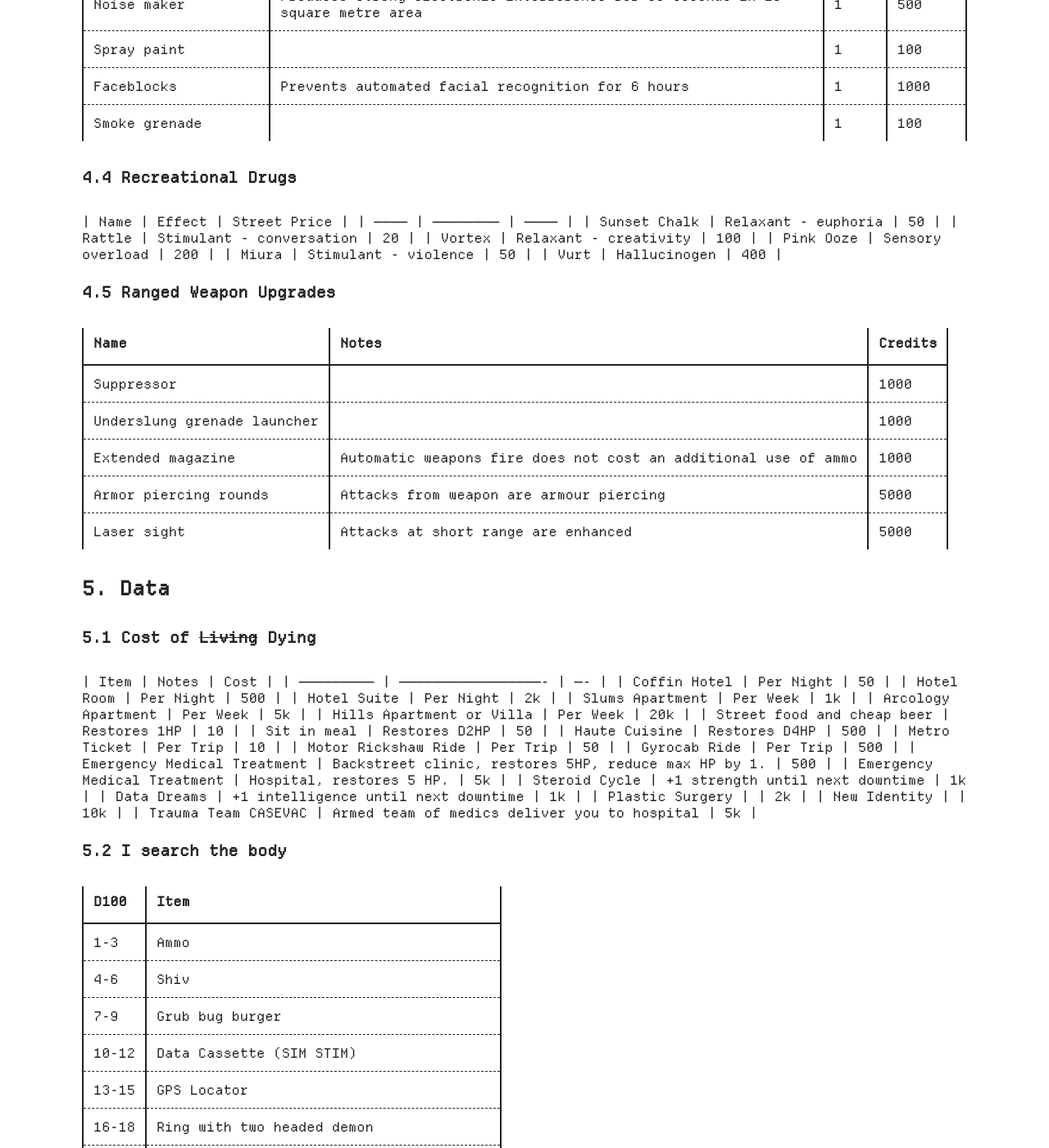
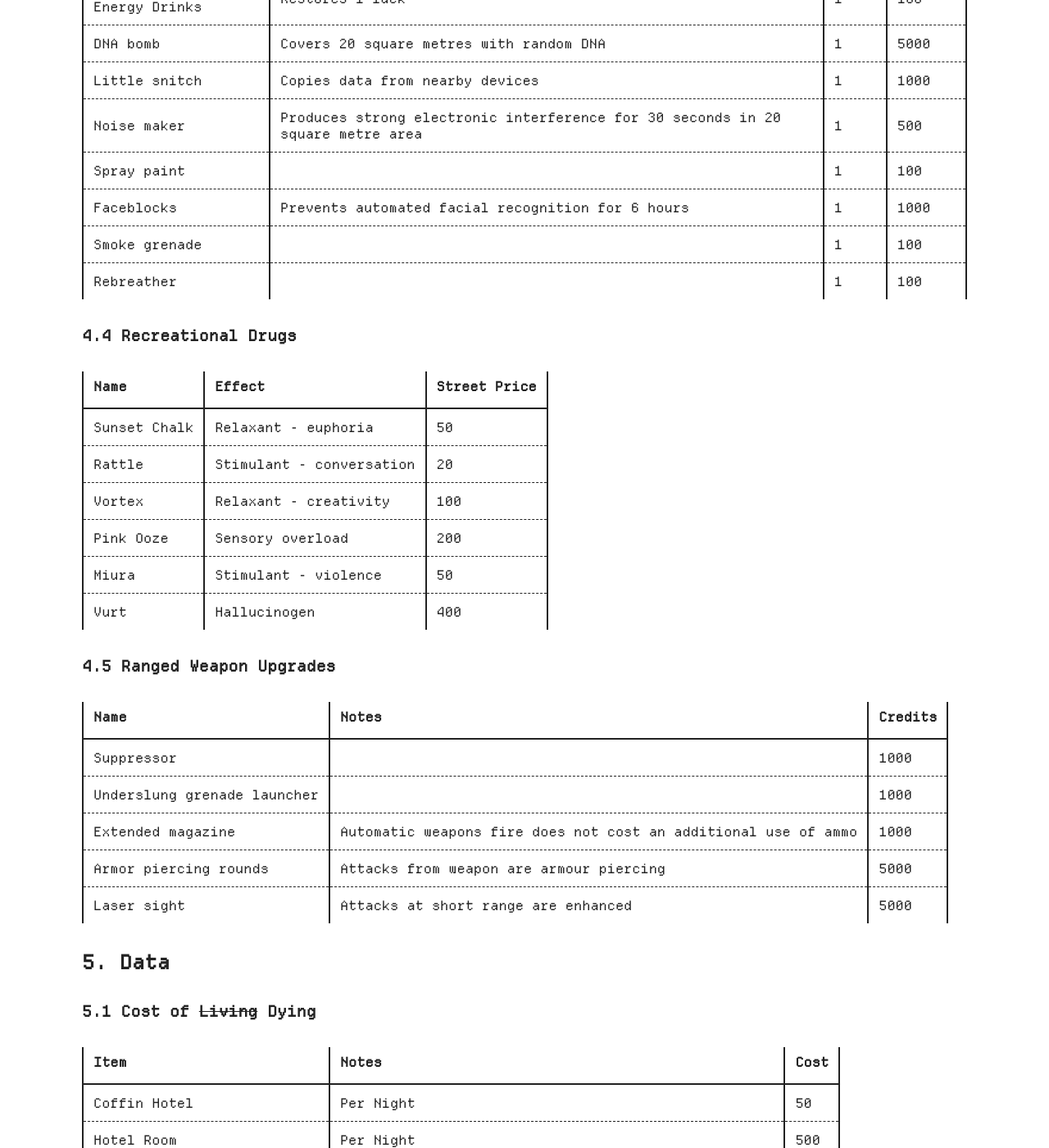
Before and after one commit to iendjinn/iendjinn, a Jekyll site: the page built from systems/cyberpunk/index.markdown, in a window 1280 px wide and 1400 px high, scrolled down 11550 px. Shown: the whole window at 82% size. Built offline with Jekyll 4.4.1, drawn with Linux system fonts in a browser that asks for light colours; some of the changed lines change nothing that is shown; some of the changed text lies outside the part shown.

Commit message:
fix: format

```diff
--- a/systems/cyberpunk/index.markdown
+++ b/systems/cyberpunk/index.markdown
@@ -156,7 +156,7 @@ Certain weapons may have additional effects:
 - Armor piercing weapons: Damage is not reduced by armor.
 - Automatic weapons: May be used to make an impaired attack against all visible enemies instead of a regular attack. Immediately deduct a usage point from ammo.
 - Blast weapons: May hit multiple targets, distribute the rolled damage between affected targets.
-- Stun weapons: Any character taking damage must make a **strength** save or miss their next action. Stun weapons never deal more than 3 damage to a single target.
+- Stun weapons: Any character taking damage must make a hard **strength** save or miss their next action. Stun weapons never deal more than 3 damage to a single target.
 
 ### 2.5 Armor
 
@@ -220,6 +220,7 @@ When you take downtime their is a chance that your luck may change based on wher
 | Slum apartment           | D4   |
 | Arcology apartment       | D6   |
 | Hills apartment or villa | D10  |
+
 ### 3.3 Netrunning
 
 The surface net that most people interact with is a locked down set of walled gardens. It's only by using a cyberdeck that net runners can access the troves of data and private networks of the deep net.
@@ -297,7 +298,7 @@ Preparing a program takes 1 hour and an intelligence save. A military grade vari
 | Nail Gun                    |                                                                                                                 | 1     | 100     |
 | Pack of Protein Bars        | Restores 1HP                                                                                                    | 1     | 100     |
 | Box of Instant Ramen        | Restores 1HP                                                                                                    | 1     | 100     |
-| Data Cassette               | Robust and encrypted storage for digital data and programs                                                    | 1     | 100     |
+| Data Cassette               | Robust and encrypted storage for digital data and programs                                                      | 1     | 100     |
 | Yehuan Smokes               | Restores 1 luck                                                                                                 | 1     | 100     |
 | Pack of Bud Heavy           | Restores 1HP                                                                                                    | 1     | 100     |
 | Collapsible Stretcher       |                                                                                                                 | 1     | 100     |
@@ -322,6 +323,7 @@ Preparing a program takes 1 hour and an intelligence save. A military grade vari
 | Spray paint                 |                                                                                                                 | 1     | 100     |
 | Faceblocks                  | Prevents automated facial recognition for 6 hours                                                               | 1     | 1000    |
 | Smoke grenade               |                                                                                                                 | 1     | 100     |
+| Rebreather                  |                                                                                                                 | 1     | 100     |
 
 ### 4.4 Recreational Drugs
 
@@ -333,6 +335,7 @@ Preparing a program takes 1 hour and an intelligence save. A military grade vari
 | Pink Ooze    | Sensory overload         | 200          |
 | Miura        | Stimulant - violence     | 50           |
 | Vurt         | Hallucinogen             | 400          |
+
 ### 4.5 Ranged Weapon Upgrades
 
 | Name                        | Notes                                                          | Credits |
@@ -368,6 +371,7 @@ Preparing a program takes 1 hour and an intelligence save. A military grade vari
 | Plastic Surgery             |                                                      | 2k   |
 | New Identity                |                                                      | 10k  |
 | Trauma Team CASEVAC         | Armed team of medics deliver you to hospital         | 5k   |
+
 ### 5.2 I search the body
 
 | D100  | Item                                     |
```
